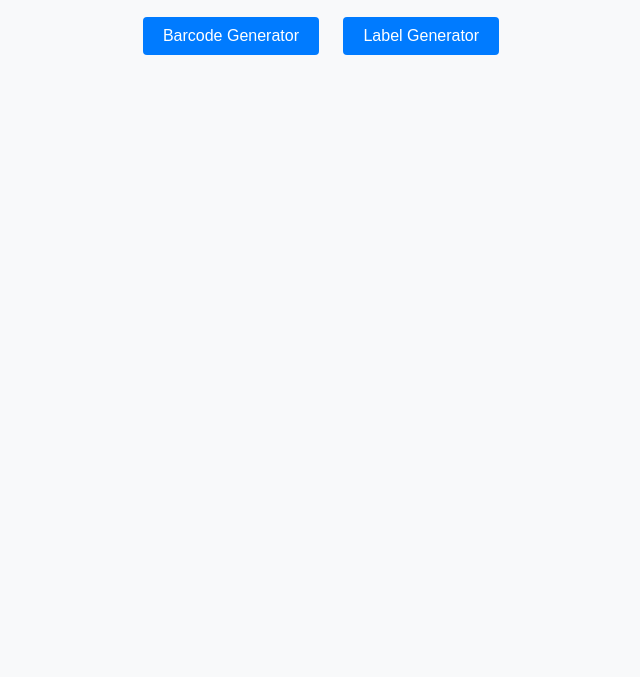
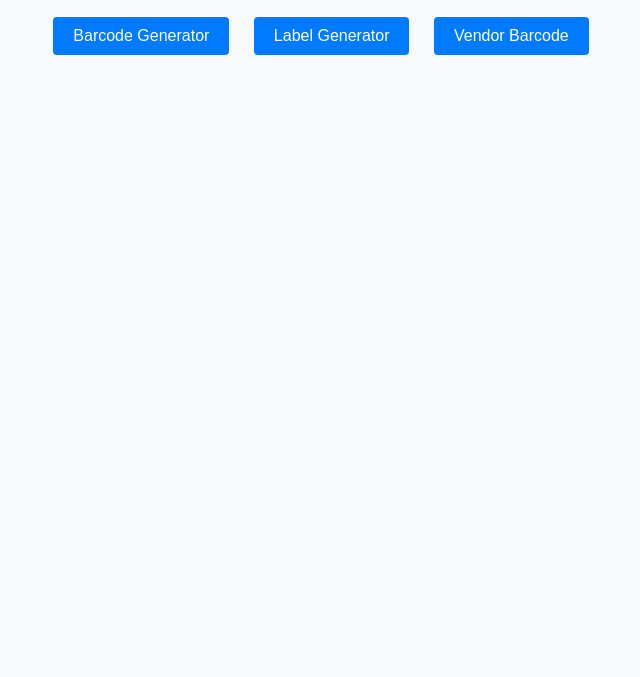
Before and after one commit to coderSuriya/Generators, a plain HTML site: page index.html in a window 1280 px wide. Shown: the part 123-800 px from the top of the page, without its empty margins (319-959 px from the left). Drawn offline with Linux system fonts and the light colour scheme.

Commit message:
Update index.html

```diff
--- a/index.html
+++ b/index.html
@@ -32,5 +32,6 @@
     <h1>Select a Generator</h1>
     <button onclick="window.location.href='barcode-generator.html'">Barcode Generator</button>
     <button onclick="window.location.href='label-generator.html'">Label Generator</button>
+    <button onclick="window.location.href='vendor Barcode.html'">Vendor Barcode</button>
 </body>
 </html>
```
